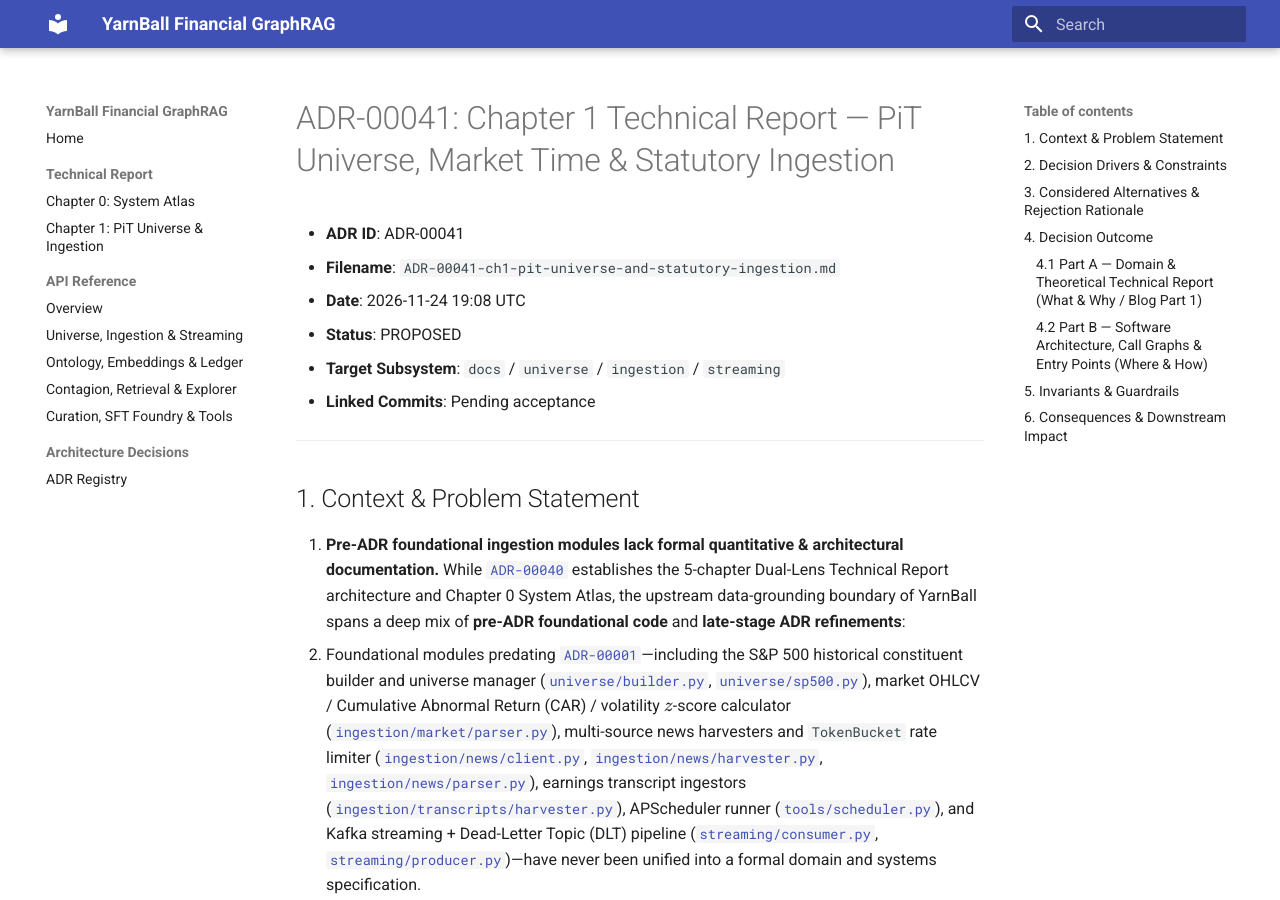
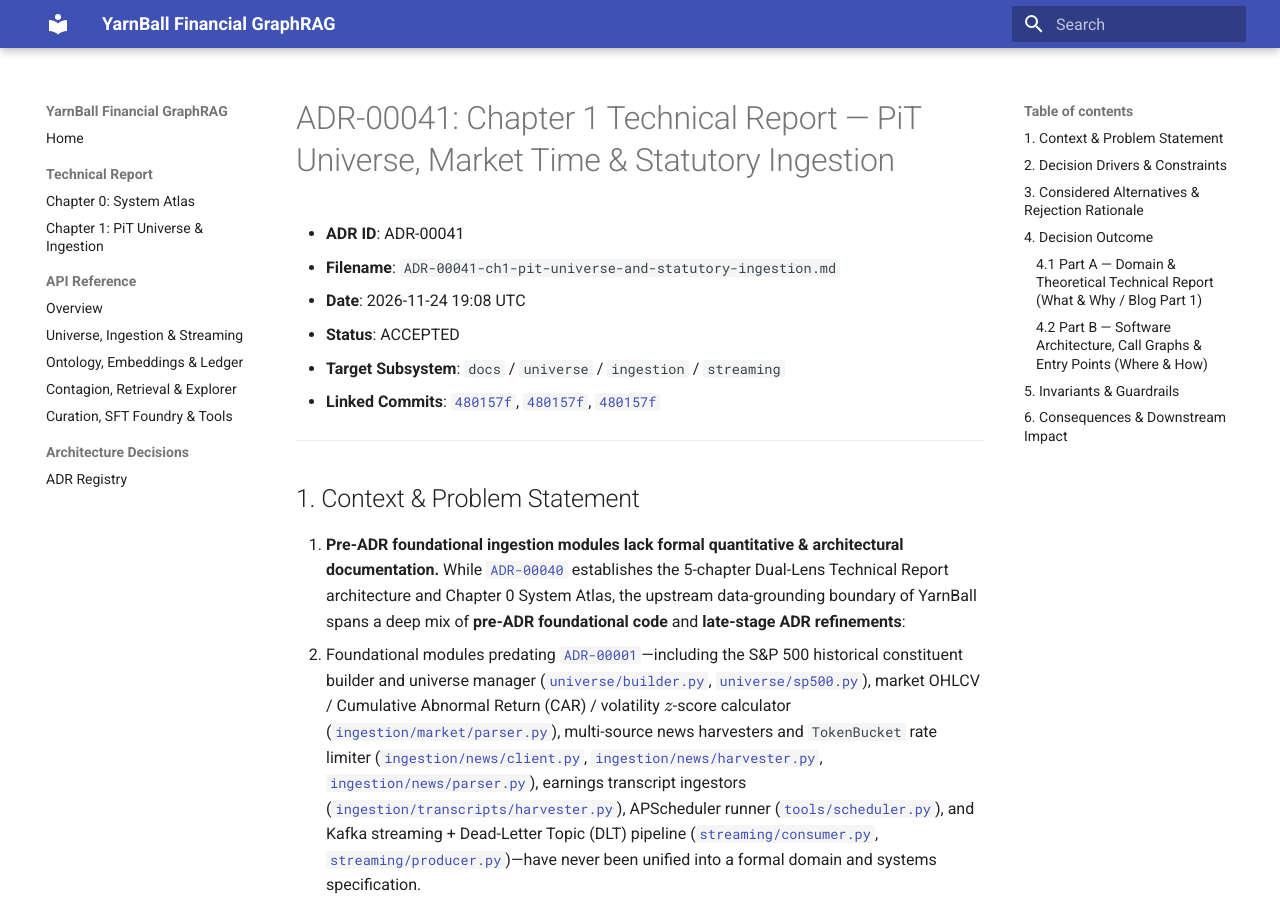
Before and after one commit to CamiloEmiliano/YarnBall, an MkDocs documentation site: the page built from docs/decisions/ADR-00041-ch1-pit-universe-and-statutory-ingestion.md, in a window 1280 px wide and 900 px high. Built offline with MkDocs 1.6.1 and Material for MkDocs 9.7.7, drawn with Linux system fonts in a browser that asks for light colours.

Commit message:
docs(adr): accept ADR-00041 and backfill Chapter 1 implementation commit links

```diff
--- a/docs/decisions/ADR-00041-ch1-pit-universe-and-statutory-ingestion.md
+++ b/docs/decisions/ADR-00041-ch1-pit-universe-and-statutory-ingestion.md
@@ -3,9 +3,9 @@
 - **ADR ID**: ADR-00041
 - **Filename**: `ADR-00041-ch1-pit-universe-and-statutory-ingestion.md`
 - **Date**: 2026-11-24 19:08 UTC
-- **Status**: PROPOSED
+- **Status**: ACCEPTED
 - **Target Subsystem**: `docs` / `universe` / `ingestion` / `streaming`
-- **Linked Commits**: Pending acceptance
+- **Linked Commits**: [`480157f`](../../docs/technical-report/01-pit-universe-and-ingestion.md), [`480157f`](../../mkdocs.yml), [`480157f`](../../tests/docs/test_docs_integrity.py)
 
 ---
 
```
Also changed, not shown: docs/decisions/index.md (+1 -1 lines), docs/technical-report/00-system-atlas.md (+1 -1 lines).
